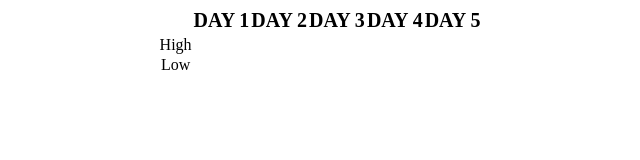
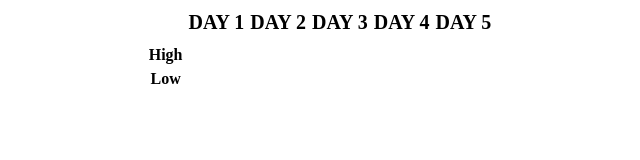
Before and after one commit to jowilsonths/notiondays, a plain HTML site: page index.html in a window 1280 px wide. Shown: the whole page, without its empty margins (320-960 px from the left). Drawn offline with Linux system fonts and the light colour scheme; no server answers.

Commit message:
Update index.html

```diff
--- a/index.html
+++ b/index.html
@@ -4,7 +4,7 @@
     border-collapse: collapse;
   }
   th, td {
-    padding: 1px;
+    padding: 3px;
     text-align: center;
   }
   th {
@@ -38,7 +38,7 @@
       <td id="icon5"></td>
     </tr>
     <tr>
-      <td>High</td>
+      <td><b>High</b></td>
       <td id="high1"></td>
       <td id="high2"></td>
       <td id="high3"></td>
@@ -46,7 +46,7 @@
       <td id="high5"></td>
     </tr>
     <tr>
-      <td>Low</td>
+      <td><b>Low</b></td>
       <td id="low1"></td>
       <td id="low2"></td>
       <td id="low3"></td>
```
